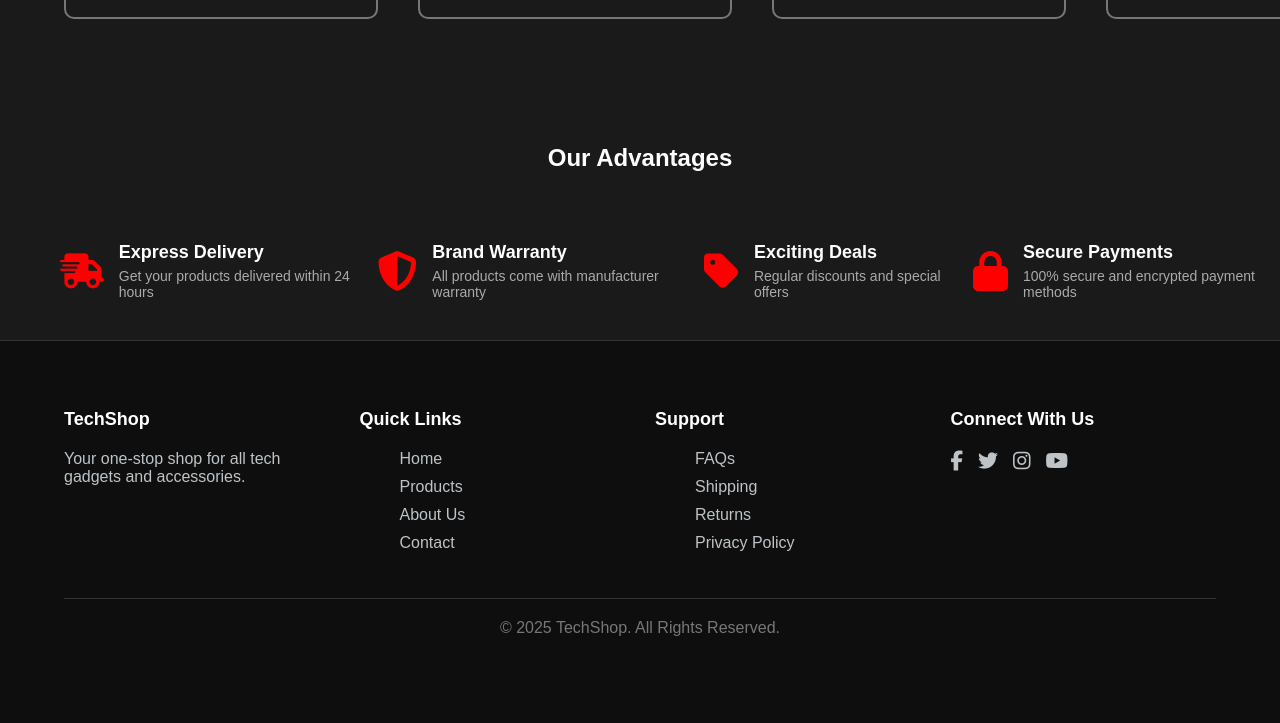
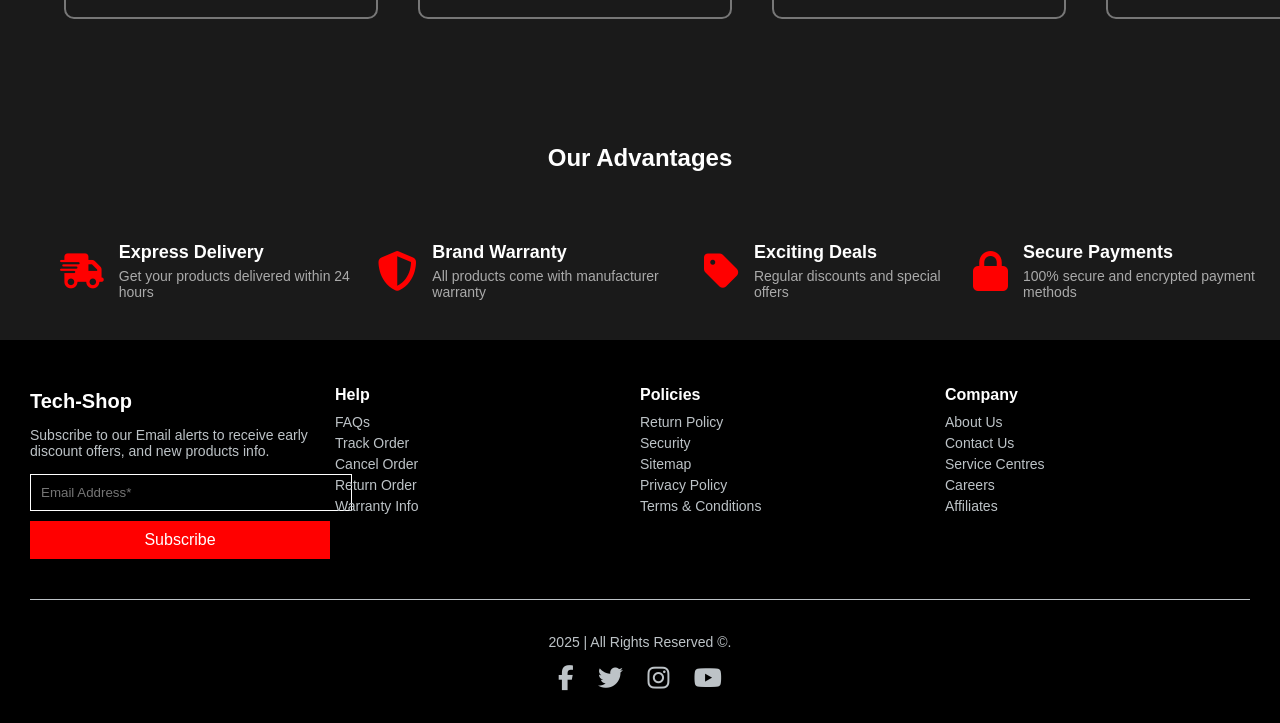
Before and after one commit to AAGNESH07/TECH-SHOP-PROJECT, a plain HTML site: page tech-shop2/index.html in a window 1280 px wide. Shown: the part 3752-4475 px from the top of the page. Before the commit the page ends 4439 px from the top, so only its background shows below. Drawn offline with Linux system fonts and the light colour scheme.

Commit message:
modification on adv and footer

```diff
--- a/tech-shop2/index.html
+++ b/tech-shop2/index.html
@@ -547,9 +547,9 @@
 
 
 <!-- Advantages Section -->
-<section class="advantages" style="background-color: #1a1a1a; padding: 40px 0; display: flex; flex-direction: column;">
+<section class="advantages" style="background-color: #1a1a1a; padding: 40px 0; display: flex; flex-direction: column; " >
     <h1 style="text-align: center; color: white; margin-bottom: 70px;">Our Advantages</h1>
-    <div class="advantage-items" style="display: flex;  align-items: center; gap: 20px; padding-left: 60px;">
+    <div class="advantage-items" style="display: flex;  align-items: center; gap: 20px; padding-left: 60px; ">
 
         <div class="advantage-item" style=" display: flex;  align-items: center; max-width: 500px;">
             <i class="fas fa-shipping-fast" style="font-size: 35px; color: red; margin-right: 15px; "></i>
@@ -588,43 +588,73 @@
 
 
 <!--------Footer Section------->
-    <footer style="background-color: #0e0e0e; padding: 50px 5%; text-align: center; border-top: 1px solid #333;">
-        <div style="display: flex; justify-content: space-around; flex-wrap: wrap; gap: 30px; margin-bottom: 30px;">
-            <div style="flex: 1; min-width: 200px; text-align: left;">
-                <h3 style="color: white; margin-bottom: 20px; font-size: 18px;">TechShop</h3>
-                <p style="color: #bdc3c7; margin-top: 15px;">Your one-stop shop for all tech gadgets and accessories.</p>
-            </div>
-            <div style="flex: 1; min-width: 200px; text-align: left;">
-                <h3 style="color: white; margin-bottom: 20px; font-size: 18px;">Quick Links</h3>
-                <ul style="list-style: none;">
-                    <li style="margin-bottom: 10px;"><a href="#" style="color: #bdc3c7; text-decoration: none; transition: color 0.3s;">Home</a></li>
-                    <li style="margin-bottom: 10px;"><a href="#" style="color: #bdc3c7; text-decoration: none; transition: color 0.3s;">Products</a></li>
-                    <li style="margin-bottom: 10px;"><a href="#" style="color: #bdc3c7; text-decoration: none; transition: color 0.3s;">About Us</a></li>
-                    <li style="margin-bottom: 10px;"><a href="#" style="color: #bdc3c7; text-decoration: none; transition: color 0.3s;">Contact</a></li>
-                </ul>
-            </div>
-            <div style="flex: 1; min-width: 200px; text-align: left;">
-                <h3 style="color: white; margin-bottom: 20px; font-size: 18px;">Support</h3>
-                <ul style="list-style: none;">
-                    <li style="margin-bottom: 10px;"><a href="#" style="color: #bdc3c7; text-decoration: none; transition: color 0.3s;">FAQs</a></li>
-                    <li style="margin-bottom: 10px;"><a href="#" style="color: #bdc3c7; text-decoration: none; transition: color 0.3s;">Shipping</a></li>
-                    <li style="margin-bottom: 10px;"><a href="#" style="color: #bdc3c7; text-decoration: none; transition: color 0.3s;">Returns</a></li>
-                    <li style="margin-bottom: 10px;"><a href="#" style="color: #bdc3c7; text-decoration: none; transition: color 0.3s;">Privacy Policy</a></li>
-                </ul>
-            </div>
-            <div style="flex: 1; min-width: 200px; text-align: left;">
-                <h3 style="color: white; margin-bottom: 20px; font-size: 18px;">Connect With Us</h3>
-                <div style="display: flex; gap: 15px; margin-top: 20px;">
-                    <a href="#" style="color: #bdc3c7; font-size: 20px; transition: color 0.3s;"><i class="fab fa-facebook-f"></i></a>
-                    <a href="#" style="color: #bdc3c7; font-size: 20px; transition: color 0.3s;"><i class="fab fa-twitter"></i></a>
-                    <a href="#" style="color: #bdc3c7; font-size: 20px; transition: color 0.3s;"><i class="fab fa-instagram"></i></a>
-                    <a href="#" style="color: #bdc3c7; font-size: 20px; transition: color 0.3s;"><i class="fab fa-youtube"></i></a>
-                </div>
+<div style="background-color: black; padding: 30px; color: white;">
+
+    <!-- Tech-Shop Section -->
+    <div style="display: flex; justify-content: space-between; flex-wrap: wrap;">
+
+        <!-- Tech-Shop Info & Subscription -->
+        <div style="flex: 1; min-width: 250px; margin-bottom: 20px;">
+            <h3 style="color: white; font-size: 20px; margin-bottom: 10px;">Tech-Shop</h3>
+            <p style="color: #bdc3c7; font-size: 14px; margin-bottom: 15px;">
+                Subscribe to our Email alerts to receive early discount offers, and new products info.
+            </p>
+
+            <div style="max-width: 300px;">
+                <input type="email" placeholder="Email Address*"
+                    style="width: 100%; padding: 10px; border: 1px solid white; background: transparent; color: white; margin-bottom: 10px;">
+                <button style="width: 100%; padding: 10px; background-color: red; color: white; border: none; cursor: pointer; font-size: 16px;">
+                    Subscribe
+                </button>
             </div>
         </div>
-        <div style="color: #777; margin-top: 30px; border-top: 1px solid #333; padding-top: 20px;">
-            &copy; 2025 TechShop. All Rights Reserved.
+
+        <!-- Help Section -->
+        <div style="flex: 1; min-width: 150px;">
+            <h3 style="color: white; font-size: 16px; margin-bottom: 10px;">Help</h3>
+            <p style="color: #bdc3c7; font-size: 14px; margin: 5px 0;">FAQs</p>
+            <p style="color: #bdc3c7; font-size: 14px; margin: 5px 0;">Track Order</p>
+            <p style="color: #bdc3c7; font-size: 14px; margin: 5px 0;">Cancel Order</p>
+            <p style="color: #bdc3c7; font-size: 14px; margin: 5px 0;">Return Order</p>
+            <p style="color: #bdc3c7; font-size: 14px; margin: 5px 0;">Warranty Info</p>
         </div>
+
+        <!-- Policies Section -->
+        <div style="flex: 1; min-width: 150px;">
+            <h3 style="color: white; font-size: 16px; margin-bottom: 10px;">Policies</h3>
+            <p style="color: #bdc3c7; font-size: 14px; margin: 5px 0;">Return Policy</p>
+            <p style="color: #bdc3c7; font-size: 14px; margin: 5px 0;">Security</p>
+            <p style="color: #bdc3c7; font-size: 14px; margin: 5px 0;">Sitemap</p>
+            <p style="color: #bdc3c7; font-size: 14px; margin: 5px 0;">Privacy Policy</p>
+            <p style="color: #bdc3c7; font-size: 14px; margin: 5px 0;">Terms & Conditions</p>
+        </div>
+
+        <!-- Company Section -->
+        <div style="flex: 1; min-width: 150px;">
+            <h3 style="color: white; font-size: 16px; margin-bottom: 10px;">Company</h3>
+            <p style="color: #bdc3c7; font-size: 14px; margin: 5px 0;">About Us</p>
+            <p style="color: #bdc3c7; font-size: 14px; margin: 5px 0;">Contact Us</p>
+            <p style="color: #bdc3c7; font-size: 14px; margin: 5px 0;">Service Centres</p>
+            <p style="color: #bdc3c7; font-size: 14px; margin: 5px 0;">Careers</p>
+            <p style="color: #bdc3c7; font-size: 14px; margin: 5px 0;">Affiliates</p>
+        </div>
+
+    </div>
+
+    <!-- Footer -->
+    <div style="border-top: 1px solid #bdc3c7; margin-top: 20px; padding-top: 20px; text-align: center;">
+        <p style="color: #bdc3c7; font-size: 14px;">2025 | All Rights Reserved ©.</p>
+
+        <!-- Social Media Icons -->
+        <div style="margin-top: 10px;">
+            <a href="#" style="color: #bdc3c7; font-size: 25px; transition: color 0.3s; padding: 10px;"><i class="fab fa-facebook-f"></i></a>
+            <a href="#" style="color: #bdc3c7; font-size: 25px; transition: color 0.3s;padding: 10px"><i class="fab fa-twitter"></i></a>
+            <a href="#" style="color: #bdc3c7; font-size: 25px; transition: color 0.3s;padding: 10px"><i class="fab fa-instagram"></i></a>
+            <a href="#" style="color: #bdc3c7; font-size: 25px; transition: color 0.3s;padding: 10px"><i class="fab fa-youtube"></i></a>
+
+        </div>
+    </div>
+</div>
     </footer>
 </body>
 </html>
```
